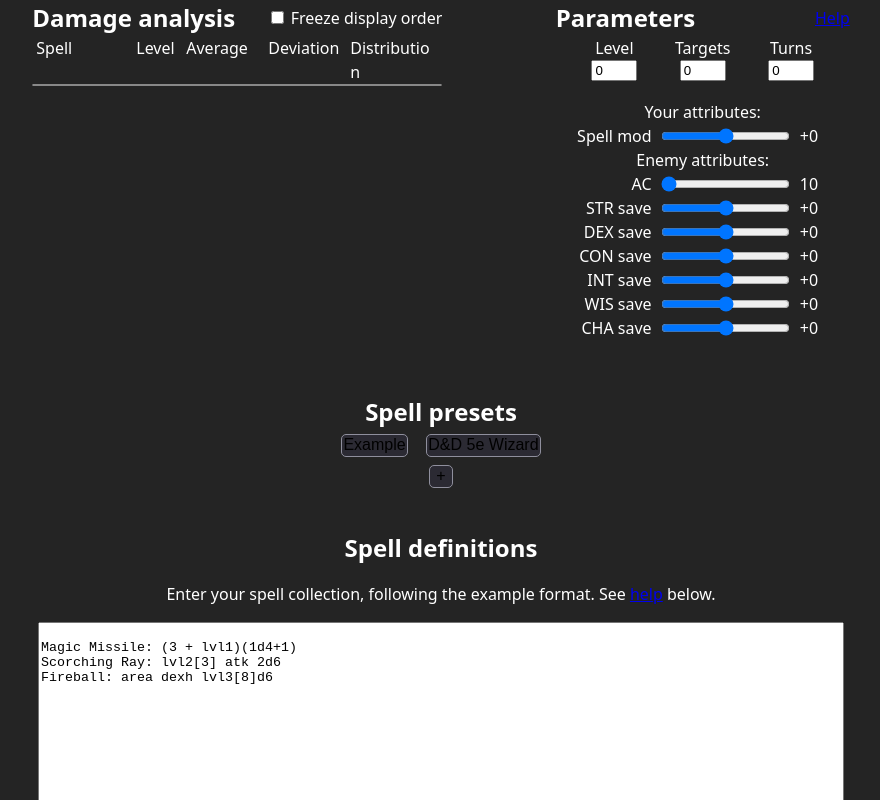
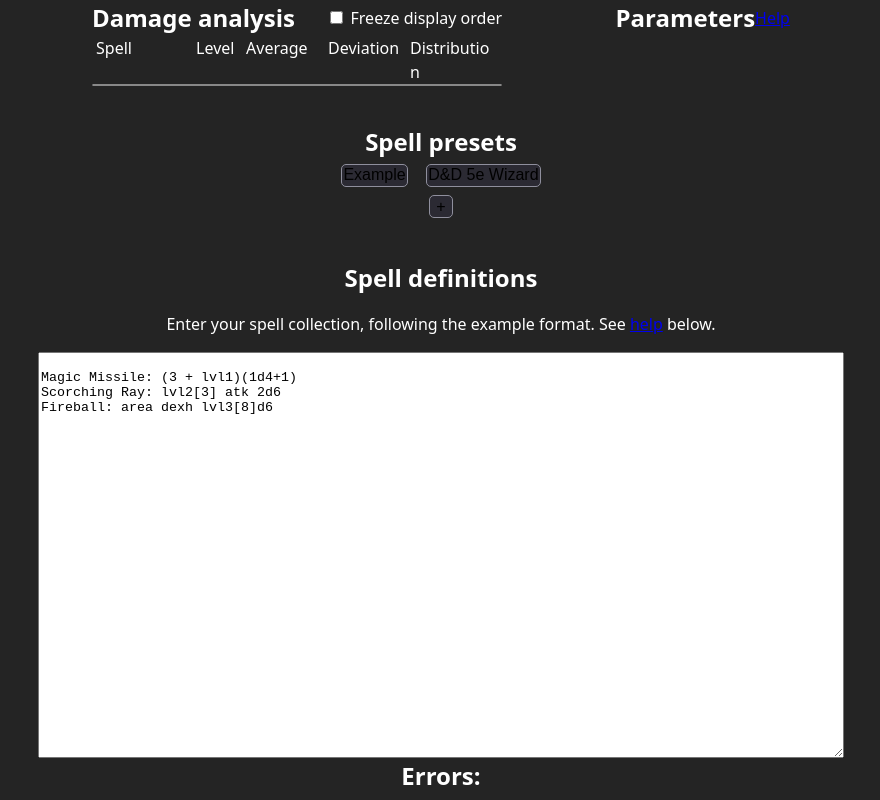
Before and after one commit to kovaxis/dndcalc, a Svelte app: page / in a window 1280 px wide. Shown: the top 800 px of the page, without its empty margins (199-1079 px from the left). Built offline with nearby package versions, Linux system fonts and the light colour scheme.

Commit message:
implement custom parameters

```diff
--- a/src/App.svelte
+++ b/src/App.svelte
@@ -1,6 +1,5 @@
 <script lang="ts">
   import { analyze } from "./engine/analyze";
-  import { SKILLS } from "./engine/ast";
   import Bar from "./lib/Bar.svelte";
   import type { Bundle } from "./lib/bundled";
   import * as bundled from "./lib/bundled";
@@ -16,26 +15,10 @@
   const PARAMS_KEY: string = "params-state";
   const SAVED_KEY: string = "saved-presets";
 
-  const PARAMS = [
-    "spellmod",
-    "atk",
-    "str",
-    "dex",
-    "con",
-    "int",
-    "wis",
-    "cha",
-    "area",
-    "time",
-    "lvl",
-  ] as const;
+  type ParamState = Record<string, number>;
 
-  type State = Record<(typeof PARAMS)[number], number>;
-
-  function loadStateFromLocalStorage(): State {
-    let params: State = Object.fromEntries(
-      PARAMS.map((p) => [p, p === "atk" ? 10 : 0]),
-    ) as State;
+  function loadStateFromLocalStorage(): ParamState {
+    let params: ParamState = {};
     try {
       const stored = localStorage.getItem(PARAMS_KEY);
       if (stored) {
@@ -63,9 +46,17 @@
   let saved = $state(loadSavedFromLocalStorage());
 
   let src = $state(localStorage.getItem(DRAFT_KEY) || bundled.EXAMPLE.source);
-  let pstate: State = $state(loadStateFromLocalStorage());
+  let pstate: ParamState = $state(loadStateFromLocalStorage());
 
   let analysis = $derived(analyze(src, new Map(Object.entries(pstate))));
+
+  $effect(() => {
+    for (const group of analysis.wantParams) {
+      for (const param of group.params) {
+        if (!(param.id in pstate)) pstate[param.id] = param.default;
+      }
+    }
+  });
 
   let freezeSort = $state(false);
   let sortOrder: Map<string, number> = $state(new Map());
@@ -175,70 +166,44 @@
         <a href="#help"> Help </a>
       </div>
       <div class="fdown facenter" style="gap: 0.5cm;">
-        <div class="fright" style="gap: 1cm;">
+        {#each analysis.wantParams as group}
+          <div
+            class="{group.attribs.flow === 'column'
+              ? 'fdown'
+              : 'fright'} facenter"
+            style="gap: 1cm;"
+          >
+            {group.name}
+            {#each group.params as param}
+              {#if param.attribs.type === "number"}
                 <div class="fdown facenter" style="gap: 0cm;">
-            Level
+                  {param.humanName}
                   <input
-              type="number"
-              bind:value={pstate.lvl}
-              min="1"
-              max="9"
+                    type={param.attribs.type}
+                    bind:value={pstate[param.id]}
+                    min={param.attribs.min}
+                    max={param.attribs.max}
+                    step={param.attribs.step}
                     style="width: 1cm;"
                   />
                 </div>
-          <div class="fdown facenter" style="gap: 0cm;">
-            Targets
-            <input
-              type="number"
-              bind:value={pstate.area}
-              min="1"
-              style="width: 1cm;"
-            />
-          </div>
-          <div class="fdown facenter" style="gap: 0cm;">
-            Turns
-            <input
-              type="number"
-              bind:value={pstate.time}
-              min="1"
-              style="width: 1cm;"
-            />
-          </div>
-        </div>
-        <div class="fdown facenter">
-          Your attributes:
+              {/if}
+              {#if param.attribs.type === "range"}
                 <div class="fright" style="gap: 0.2cm">
                   <span style="width: 6em; text-align: right;">Spell mod</span>
                   <input
                     type="range"
                     bind:value={pstate.spellmod}
-              min="-10"
-              max="10"
-              step="1"
+                    min={param.attribs.min}
+                    max={param.attribs.max}
+                    step={param.attribs.step}
                   />
                   <span style="width: 50px; text-align: left;">
                     {formatDelta(pstate.spellmod)}
                   </span>
                 </div>
-        </div>
-      </div>
-      <div class="fdown facenter">
-        Enemy attributes:
-        {#each SKILLS as skill}
-          <div class="fright" style="gap: 0.2cm;">
-            <span style="width: 6em; text-align: right;">
-              {skill === "atk" ? "AC" : `${skill.toUpperCase()} save`}
-            </span>
-            <input
-              type="range"
-              bind:value={pstate[skill]}
-              min={skill === "atk" ? 10 : -10}
-              max={skill === "atk" ? 30 : 10}
-              step="1"
-            />
-            <span style="width: 50px; text-align: left;">
-              {skill === "atk" ? pstate[skill] : formatDelta(pstate[skill])}
-            </span>
+              {/if}
+            {/each}
           </div>
         {/each}
       </div>
--- a/src/engine/analyze.ts
+++ b/src/engine/analyze.ts
@@ -26,11 +26,13 @@ export interface DefinedParam {
     id: string
     humanName: string
     default: number
+    attribs: ParamAttribs
 }
 
 export interface DefinedParamGroup {
     name: string
     params: DefinedParam[]
+    attribs: GroupAttribs
 }
 
 export interface ParsedSpell {
@@ -42,18 +44,83 @@ interface Parsed {
     spells: ParsedSpell[]
     defs: Record<string, Expr>
     definedParams: DefinedParamGroup[]
-    lastGroup: string
 }
 
 function isDefined(parsed: Parsed, name: string): boolean {
     return name in parsed.defs || parsed.definedParams.find(group => group.params.find(param => param.id === name)) != null
 }
 
+type AttribModel = Record<string, (raw?: string) => unknown>
+
+function enumAttrib<T>(name: string, values: T[]): (raw?: string) => unknown {
+    return (raw?: string) => {
+        if (raw === undefined) return values[0]
+        for (const val of values) {
+            if (raw === val) return val
+        }
+        throw `Invalid attribute ${name} "${raw}", expected one of ${values.join(', ')}`
+    }
+}
+
+function intAttrib(name: string, dfault?: number): (raw?: string) => unknown {
+    return (raw?: string) => {
+        if (raw === undefined && dfault != null) return dfault
+        if (raw !== undefined) {
+            const x = parseInt(raw)
+            if (!isNaN(x)) return x
+        }
+        throw `Invalid attribute ${name} "${raw}", expected an integer`
+    }
+}
+
+interface GroupAttribs {
+    flow: 'column' | 'row'
+}
+
+const GROUP_ATTRIBS: AttribModel = {
+    flow: enumAttrib("flow", ['column', 'row']),
+}
+
+interface ParamAttribs {
+    type: 'number' | 'range'
+    min: number
+    max: number
+    step: number
+}
+
+const PARAM_ATTRIBS: AttribModel = {
+    type: enumAttrib("type", ['number', 'range']),
+    min: intAttrib("min", -20),
+    max: intAttrib("max", 20),
+    step: intAttrib("step", 1),
+}
+
+function parseAttribs<T>(raw: string, model: AttribModel): T {
+    const amorphous: Record<string, string> = {}
+    for (const [, attrib] of raw.matchAll(/\[([^\]]*)\]/g)) {
+        console.log(attrib)
+        const pair = attrib.match(/^\s*([^=\s]+)\s*(?:=\s*([^= ]+))?\s*$/)
+        if (!pair) throw `Invalid attribute syntax "${attrib}"`
+        const key = pair[1]
+        const val = pair[2]
+        amorphous[key] = val ?? ''
+    }
+    console.log(amorphous)
+    for (const key of Object.keys(amorphous)) {
+        if (!(key in model)) {
+            throw `Unknown attribute "${key}"`
+        }
+    }
+    return Object.fromEntries(Object.entries(model).map(([key, validate]) => {
+        return [key, validate(amorphous[key])]
+    })) as T
+}
+
 function parseLine(line: string, into: Parsed, lineNum: number) {
     const isSpell = /^\s*([^:]*?)\s*\:(.*)$/.exec(line)
-    const isDef = /^\s*([a-zA-Z_][a-zA-Z_0-9]*)\s*=\s*(.*?)\s*$/.exec(line)
-    const isGroup = /^\s*\[\s*([^\]]*?)\s*\]\s*$/.exec(line)
-    const isParam = /^\s*([a-zA-Z_][a-zA-Z_0-9]*)\s*\?\s*(.*?)\s*(?:=\s*([0-9]*)\s)*$/.exec(line)
+    const isDef = /^\s*define\s+([a-zA-Z_][a-zA-Z_0-9]*)\s*=\s*(.*?)\s*$/.exec(line)
+    const isGroup = /^\s*group(?:\s*\[([^\]]*)\]|\s+)\s*(.*?)\s*$/.exec(line)
+    const isParam = /^\s*parameter(\s*(?:\[[^\]]*\])+\s*|\s+)([a-zA-Z_][a-zA-Z_0-9]*)\s*\?\s*([^=]*?)\s*(?:=\s*([0-9]*)\s*)?$/.exec(line)
     let name = null
     try {
         if (isSpell) {
@@ -70,27 +137,23 @@ function parseLine(line: string, into: Parsed, lineNum: number) {
             const expr = parse(raw)
             into.defs[name] = expr
         } else if (isGroup) {
-            name = isGroup[1]
-            into.lastGroup = name
+            name = isGroup[2]
+            const attribs = parseAttribs<GroupAttribs>(isGroup[1], GROUP_ATTRIBS)
+            into.definedParams.push({ name, attribs, params: [] })
         } else if (isParam) {
-            name = isParam[1]
-            const human = isParam[2]
-            const dfault = isParam[3]
+            console.log(isParam)
+            name = isParam[2]
+            const attribs = parseAttribs<ParamAttribs>(isParam[1], PARAM_ATTRIBS)
+            const human = isParam[3]
+            const dfault = isParam[4]
             if (!name || !human) throw `Parameter name cannot be empty`
             if (!dfault) throw `Supply a default for parameter ${name}`
             if (isDefined(into, name)) throw `Duplicate definition of ${name}`
-            let group = into.definedParams.find(g => g.name === into.lastGroup)
-            if (group === undefined) {
-                group = {
-                    name,
-                    params: [],
-                }
-                into.definedParams.push(group)
-            }
-            group.params.push({
+            into.definedParams[into.definedParams.length - 1].params.push({
                 id: name,
                 humanName: human,
                 default: parseInt(dfault),
+                attribs,
             })
         } else {
             throw `Invalid syntax`
@@ -158,7 +221,7 @@ export function analyze(source: string, p: Params): CollectionAnalysis {
     }
 
     // Parse the source
-    const parsed: Parsed = { definedParams: [], defs: {}, lastGroup: '', spells: [] }
+    const parsed: Parsed = { definedParams: [{ name: '', attribs: parseAttribs("", GROUP_ATTRIBS), params: [] }], defs: {}, spells: [] }
     source.split('\n').flatMap((line, idx) => {
         const commentStart = line.indexOf('#')
         if (commentStart !== -1) line = line.slice(0, commentStart)
```
Also changed, not shown: src/engine/eval.ts (+0 -7 lines), 1 other file (tests, documents, lock files or other folders). Lines whose indentation alone changed are shown as unchanged.
